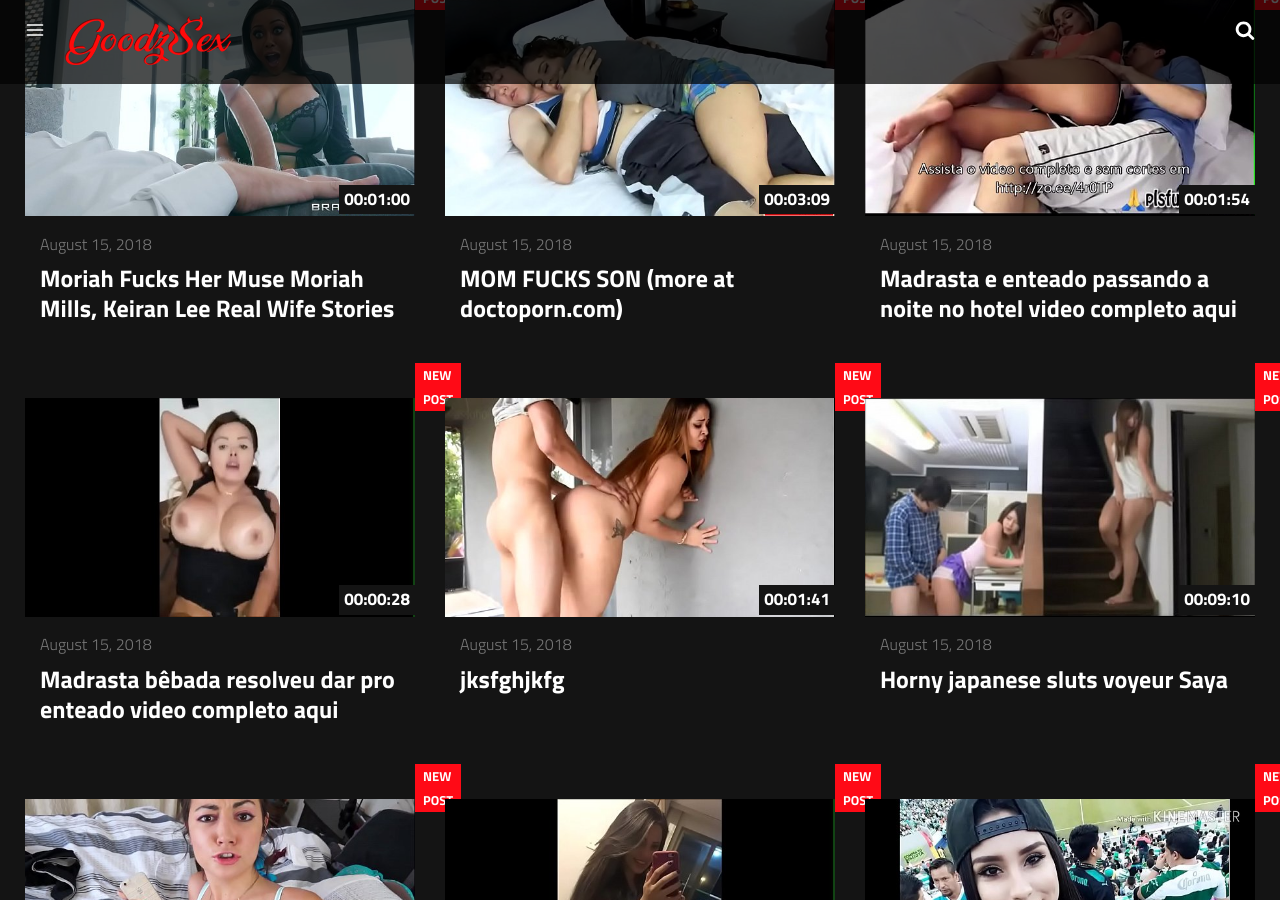
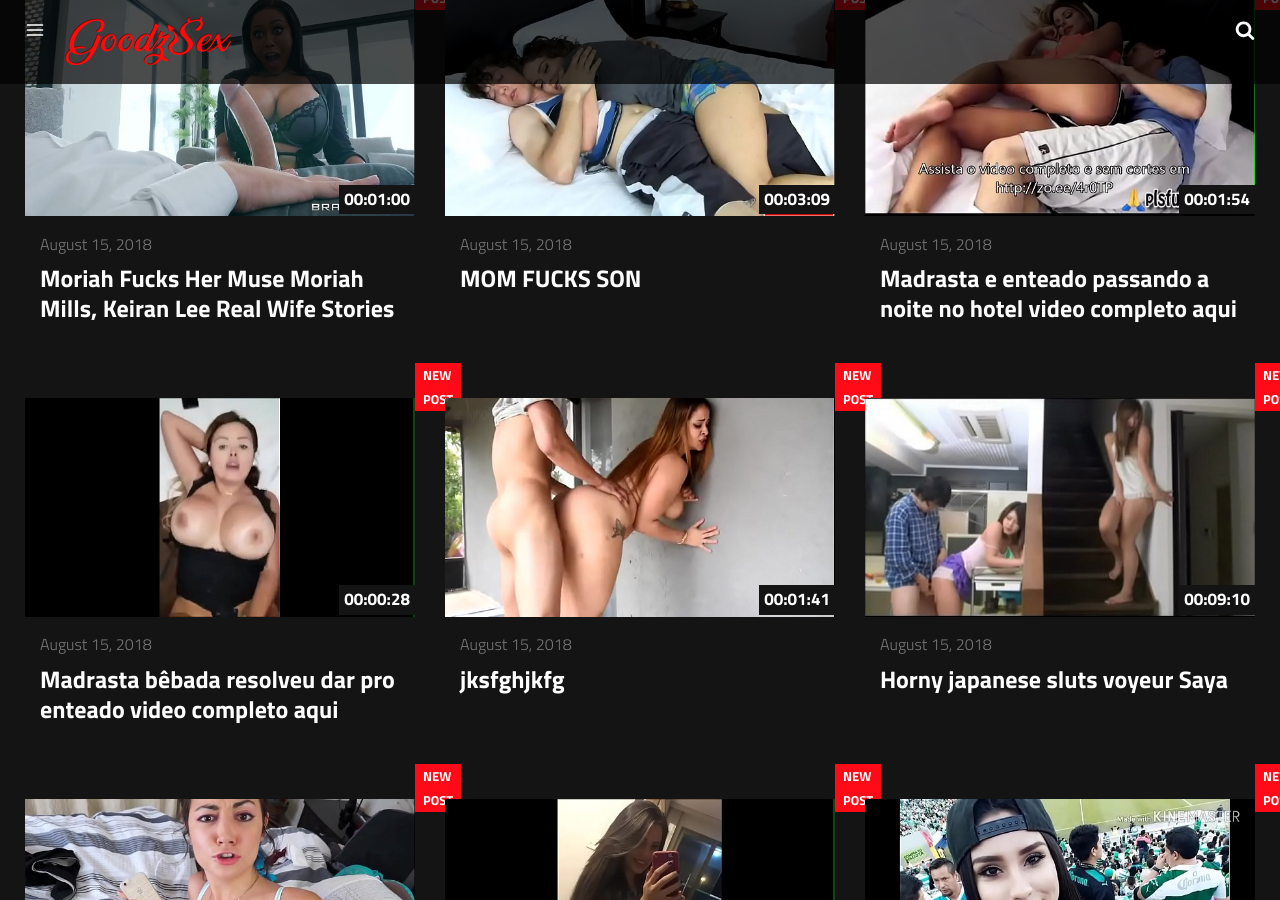
Before and after one commit to guiadamusculacao/guiadamusculacao, a Jekyll site: the page built from index.md, in a window 1280 px wide and 900 px high, scrolled down 2227 px. Built offline with Jekyll 4.4.1, drawn with Linux system fonts in a browser that asks for light colours.

Commit message:
Update 2018-08-15-mom-fucks-son-more-at-doctoporn-com.markdown

```diff
--- a/_posts/2018-08-15-mom-fucks-son-more-at-doctoporn-com.markdown
+++ b/_posts/2018-08-15-mom-fucks-son-more-at-doctoporn-com.markdown
@@ -1,6 +1,6 @@
 ---
 layout: post
-title: "MOM FUCKS SON (more at doctoporn.com)"
+title: "MOM FUCKS SON"
 image: '/thumbs/mom-fucks-son-more-at-doctoporn-com.jpg'
 embed: 'https://www.xvideos.com/embedframe/36122039'
 duracao: 189
```
